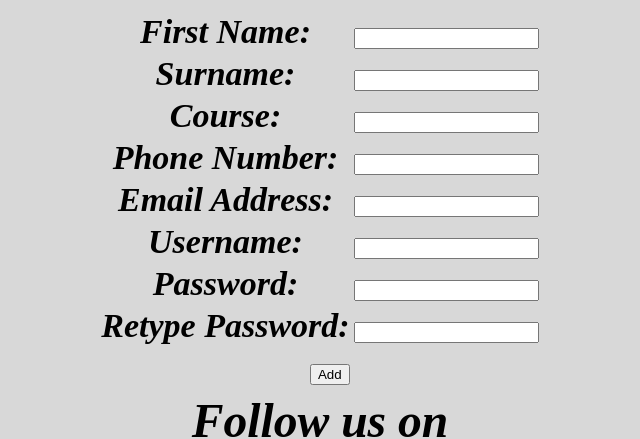
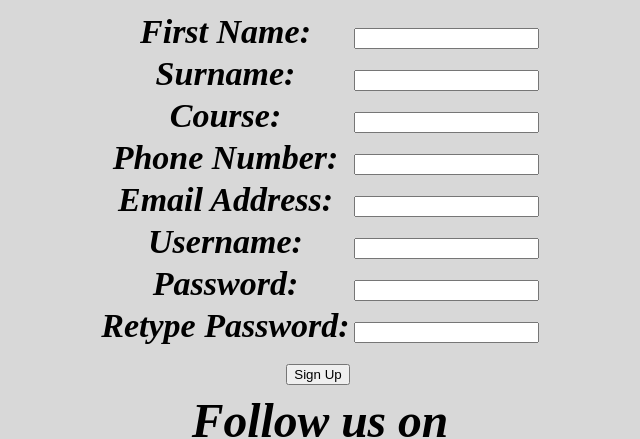
Before and after one commit to KamaliCampbell/KamaliCampbell.github.io, a plain HTML site: page SignUp.html in a window 1280 px wide. Shown: the part 628-1067 px from the top of the page, 320-960 px from the left. Drawn offline with Linux system fonts and the light colour scheme.

Commit message:
Update SignUp.html

```diff
--- a/SignUp.html
+++ b/SignUp.html
@@ -50,7 +50,7 @@
 
   <form action="Welcome.html" method="post">
   <table border="0" align="center">
-  <tbody>
+  <body>
 
   <tr>
   <td><label for="id">First Name: </label></td>
@@ -95,7 +95,7 @@
   </tr>
 
   <tr>
-  <td align="right"><input name="Submit" type="Submit" value="Add" /></td>
+  <td align="right"><input name="Submit" type="Submit" value="Sign Up" /></td>
   </tr>
 
   </tbody>
```
